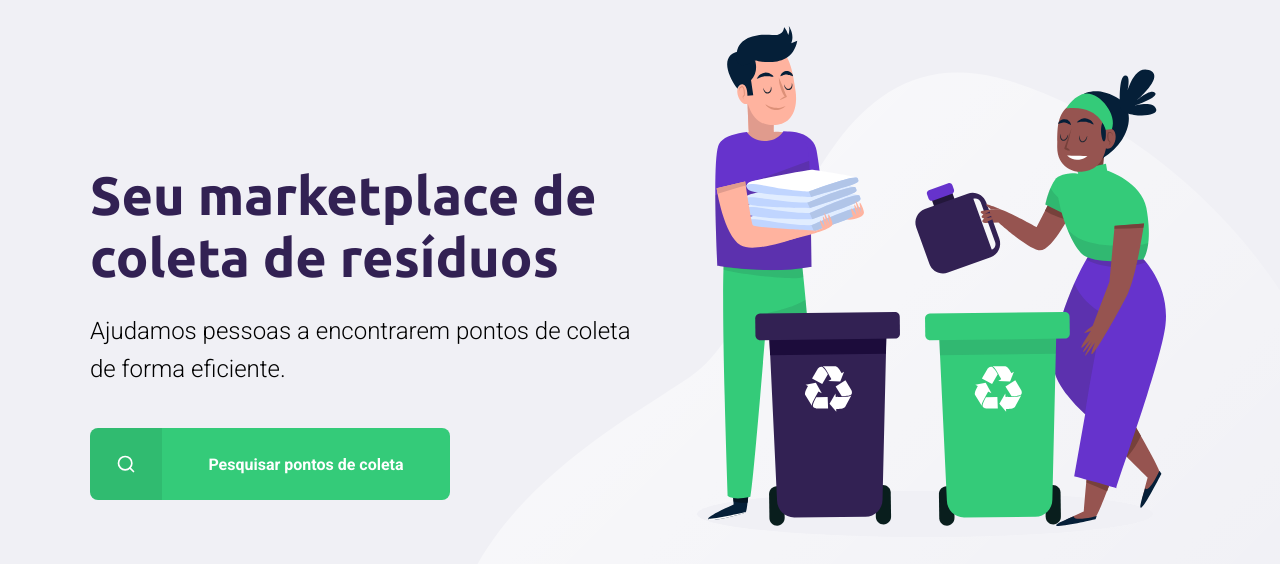
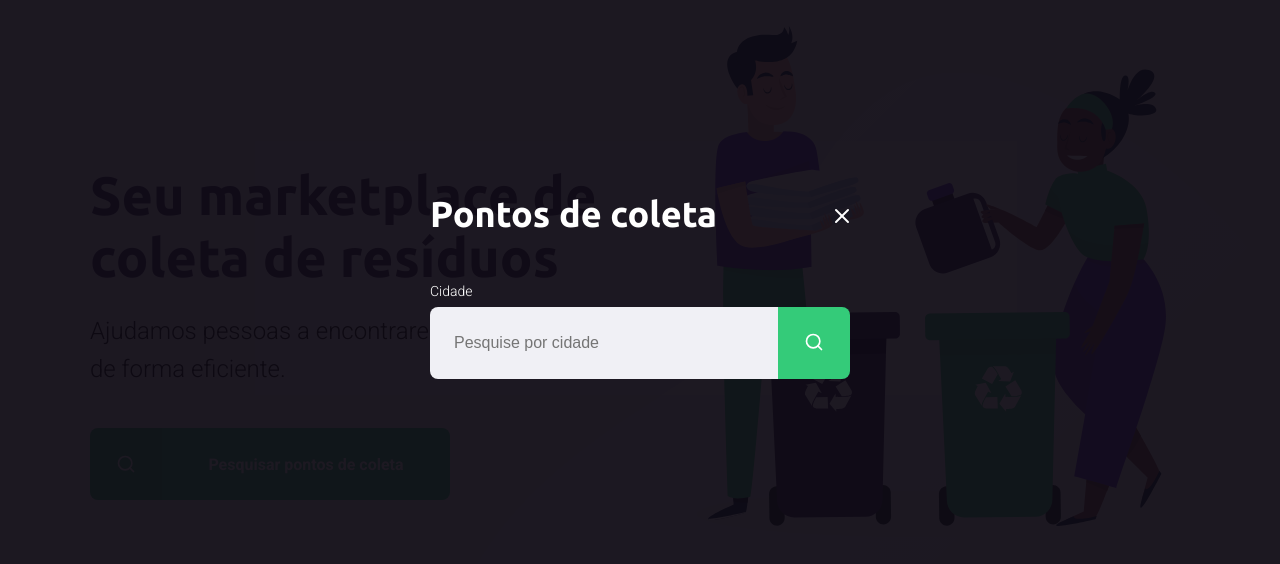
Before and after one commit to Dhi-Carvalho-DEV/Ecoleta_Starter, a plain HTML site: page index.html in a window 1280 px wide. Both pictures are taken after a click on the link "Pesquisar pontos de coleta". Shown: the part 114-678 px from the top of the page. Drawn offline with Linux system fonts and the light colour scheme.

Commit message:
Criação do modal de pesquisa de ponto de coleta por cidade

```diff
--- a/index.html
+++ b/index.html
@@ -7,6 +7,8 @@
     <title>Ecoleta</title>
     <link rel="stylesheet" href="./styles/main.css" />
     <link rel="stylesheet" href="./styles/home.css" />
+    <link rel="stylesheet" href="./styles/modal.css" />
+
     <link rel="stylesheet" href="./styles/responsive.css" />
   </head>
   <body>
@@ -28,5 +30,29 @@
         </main>
       </div>
     </div>
+
+    <div id="modal" class="hide">
+      <div class="content">
+        <div class="header">
+          <h1>Pontos de coleta</h1>
+          <a href="#">Fechar</a>
+        </div>
+        <form action="">
+          <label for="search">Cidade</label>
+          <div class="search field">
+            <input
+              type="text"
+              name="search"
+              placeholder="Pesquise por cidade"
+            />
+            <button>
+              <img src="./images/search.svg" alt="Buscar" />
+            </button>
+          </div>
+        </form>
+      </div>
+    </div>
+
+    <script src="./scripts/index.js"></script>
   </body>
 </html>
--- /dev/null
+++ b/scripts/index.js
@@ -0,0 +1,11 @@
+const buttonSearch = document.querySelector('#page-home main a')
+const modal = document.querySelector('#modal')
+const close = document.querySelector('#modal .header a')
+
+buttonSearch.addEventListener('click', () => {
+  modal.classList.toggle('hide')
+})
+
+close.addEventListener('click', () => {
+  modal.classList.toggle('hide')
+})
--- /dev/null
+++ b/styles/modal.css
@@ -0,0 +1,75 @@
+#modal {
+  position: fixed;
+  top: 0;
+  height: 100vh;
+  width: 100vw;
+  background: #0E0A14EF;
+  display: flex;
+  justify-content: center;
+  align-items: center;
+  transition: 400ms;
+}
+
+#modal.hide {
+  display: none;
+}
+
+#modal .content {
+  color: white;
+  width: 420px;
+}
+
+#modal .header {
+  display: flex;
+  align-items: center;
+  justify-content: space-between;
+  margin-bottom: 48px;
+}
+
+#modal .header h1 {
+  color: white;
+  font-size: 36px;
+  line-height: 42px;
+}
+
+#modal .header a {
+  background: url("../images/x.svg");
+  width: 20px;
+  height: 20px;
+  display: flex;
+  font-size: 0.01px;
+}
+
+#modal form label {
+  font-size: 14px;
+  line-height: 16px;
+  display: block;
+  margin-bottom: 8px;
+}
+
+#modal form .field {
+  display: flex;
+}
+
+#modal form input {
+  flex: 1;
+  background: #F0F0F5;
+  border: 0;
+  border-radius: 8px 0 0 8px;
+  padding: 16px 24px;
+  font-size: 16px;
+  color: #6C6C80;
+}
+
+#modal form button {
+  width: 72px;
+  height: 72px;
+  background: var(--primary-color);
+  border: 0;
+  border-radius: 0 8px 8px 0;
+  cursor: pointer;
+}
+
+#modal form button:hover {
+  background: #2FB85E;
+}
```
